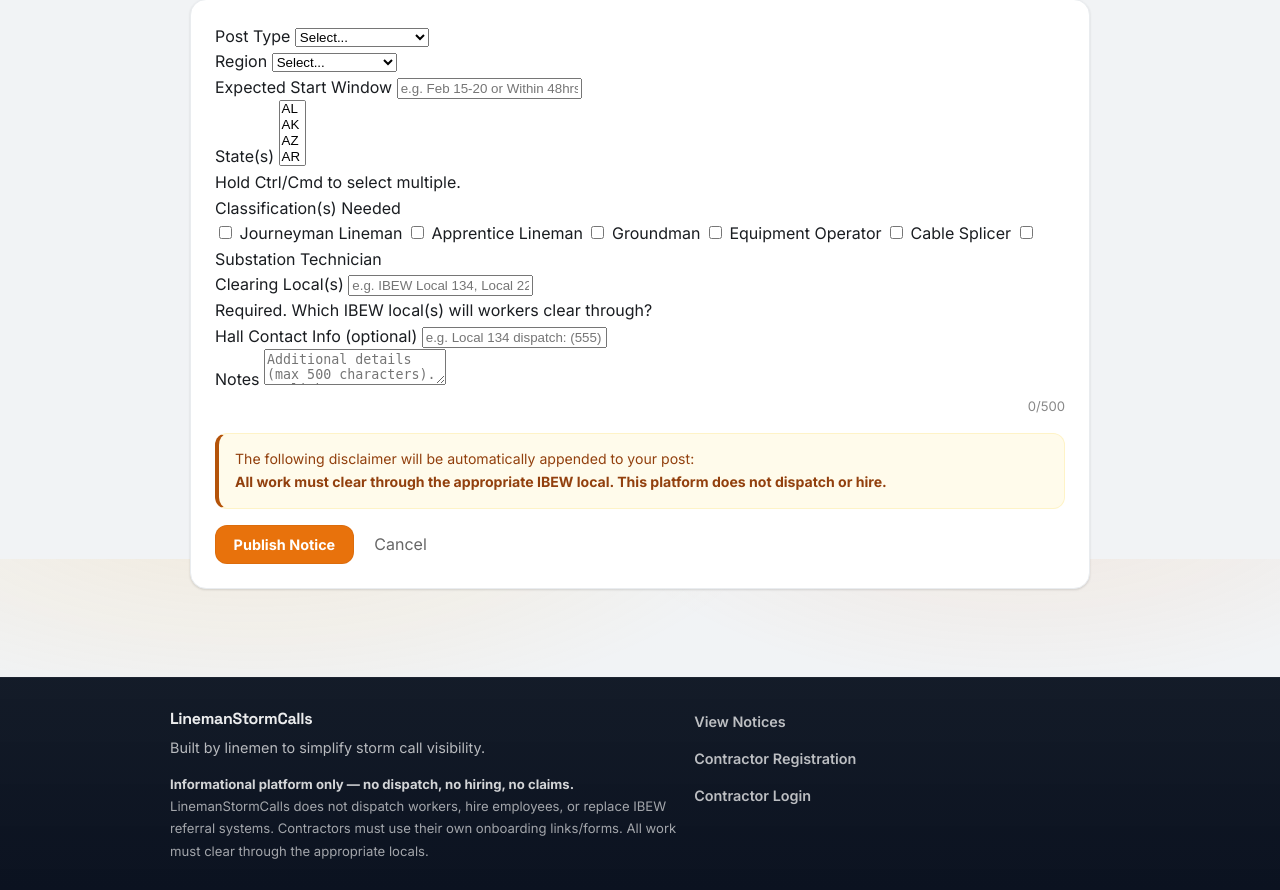
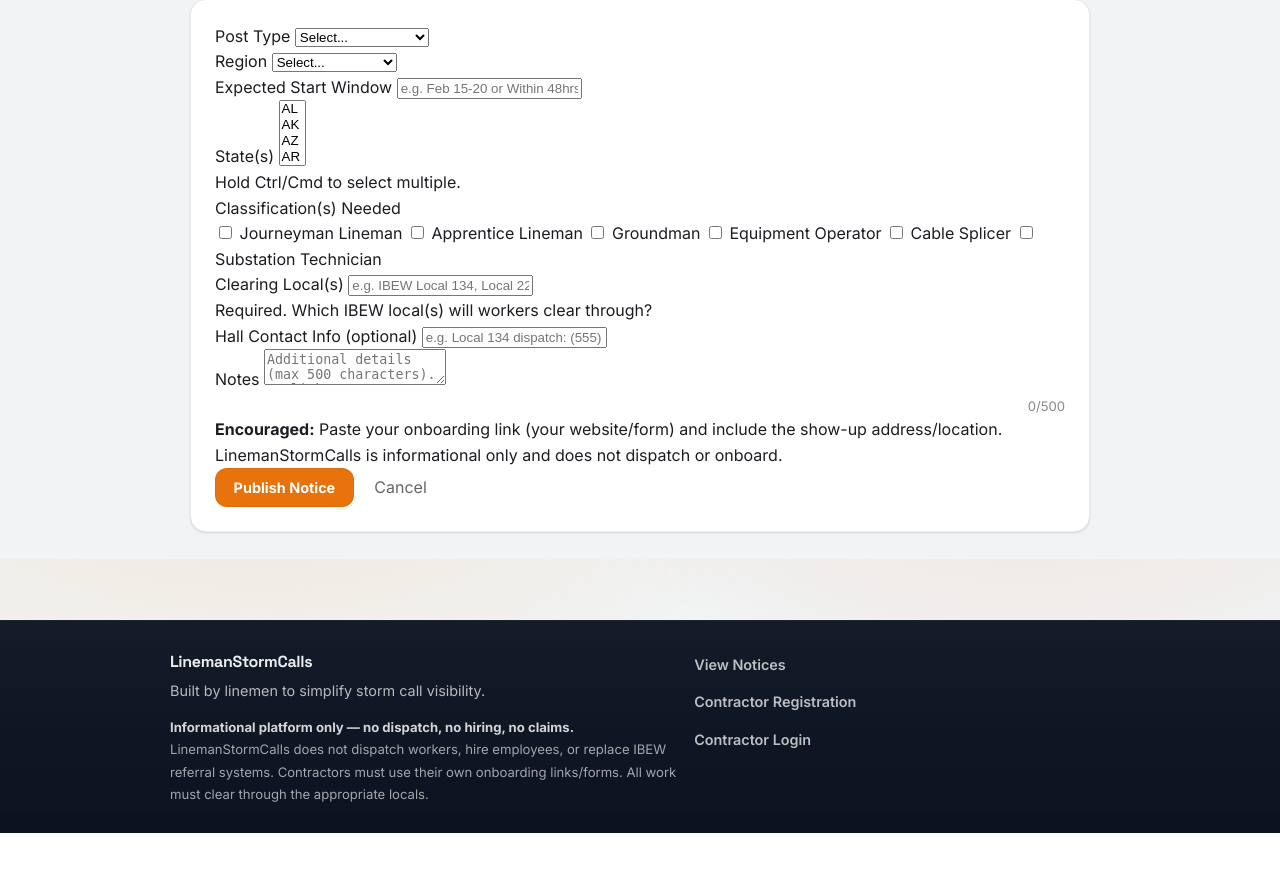
Before and after one commit to killa-jake/linemanstormcalls, a Flask app: page /post/create in a window 1280 px wide. Shown: the part 241-1131 px from the top of the page. After the commit the page ends 1074 px from the top, so only its background shows below. Run offline with Flask 3, Linux system fonts and the light colour scheme; the visitor is signed in with stand-in values (Sample User, id 1); tables that the repository leaves empty hold one stand-in row (values such as "Sample post").

Commit message:
Allow contractor links and show-up info in notes

```diff
--- a/app.py
+++ b/app.py
@@ -70,16 +70,7 @@ FREE_EMAIL_DOMAINS = {
 
 FORBIDDEN_PATTERNS = [
     (r"send\s+(your|me|us)\s+(ticket|info|resume|details|number)", "Requesting worker information"),
-    (r"fill\s+(our|the|this)\s+roster", "Roster collection language"),
-    (r"text\s+(your|me|us)\s+(info|details|number)", "Requesting worker info via text"),
-    (r"\bDM\s+me\b", "Personal messaging requests"),
-    (r"\bdirect\s+message\b", "Personal messaging requests"),
-    (r"\bsign\s*up\b", "Signup/registration language"),
-    (r"\bapply\s+(now|here|today|online|at)\b", "Application language"),
-    (r"\bcontact\s+me\s+(at|directly|via)\b", "Personal contact solicitation"),
-    (r"\bcall\s+me\s+at\b", "Personal contact solicitation"),
-    (r"https?://", "Direct links not allowed"),
-    (r"\bwww\.", "Direct links not allowed"),
+
 ]
 
 TIER2_DISCLAIMER = (
@@ -225,6 +216,24 @@ def from_json_filter(value):
     except (json.JSONDecodeError, TypeError):
         return []
 
+import re
+from markupsafe import Markup, escape
+
+URL_RE = re.compile(r'(https?://[^\s<]+|www\.[^\s<]+)', re.IGNORECASE)
+
+@app.template_filter("linkify")
+def linkify(text):
+    """Convert URLs in plain text into clickable links safely."""
+    if not text:
+        return ""
+    safe = escape(text)
+
+    def repl(match):
+        url = match.group(0)
+        href = url if url.lower().startswith("http") else f"https://{url}"
+        return Markup(f'<a href="{href}" target="_blank" rel="noopener noreferrer">{url}</a>')
+
+    return Markup(URL_RE.sub(repl, safe))
 
 @app.context_processor
 def inject_constants():
--- a/templates/create_post.html
+++ b/templates/create_post.html
@@ -95,9 +95,9 @@
         </div>
 
         {% if poster_type == 'tier2' %}
-        <div class="disclaimer-box" style="margin-bottom:1rem;">
-            The following disclaimer will be automatically appended to your post:<br>
-            <strong>{{ TIER2_DISCLAIMER }}</strong>
+        <div class="form-hint">
+            <strong>Encouraged:</strong> Paste your onboarding link (your website/form) and include the show-up address/location.
+            LinemanStormCalls is informational only and does not dispatch or onboard.
         </div>
         {% endif %}
 
```
Also changed, not shown: templates/feed_details.html (+4 -4 lines).
